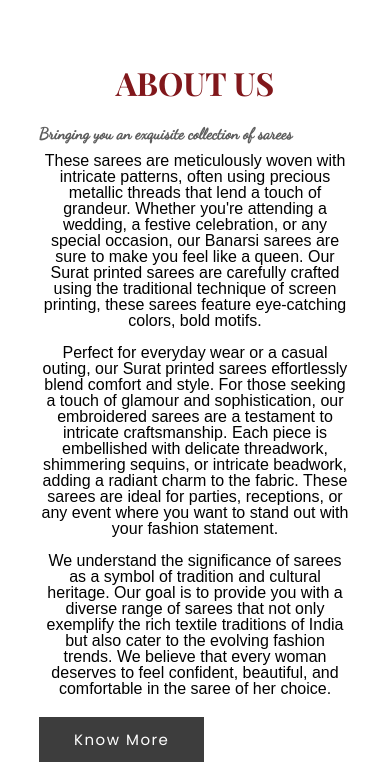
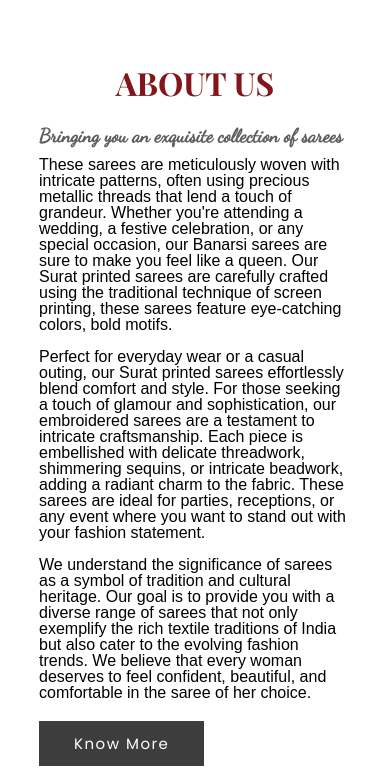
Before and after one commit to khushijain6/SBSB, a plain HTML site: page index.html in a window 390 px wide. Shown: the part 2860-3631 px from the top of the page. Drawn offline with nearby package versions, Linux system fonts and the light colour scheme; a web font is replaced by a local one.

Commit message:
font-size updation

```diff
--- a/style.css
+++ b/style.css
@@ -575,19 +575,18 @@ header .navigation .navigation-items a:hover::before{
     font-size: 2rem;
 
   }
-  .content-section .content2 h3{
+  /* .content-section .content2 h3{
     margin-top: 20px;
     font-size: 1rem;
+  } */
+  .content-section .content2 p{
+    text-align: start;
   }
   .content-section .content .button{
     text-align: center;
   }
   .content-section .content .button a{
     padding: 9px 30px;
-  }
-  .content-section .social{
-    /* text-align: center; */
-
   }
   .content-section .content2 .button a{
     background-color: #3d3d3d;
```
